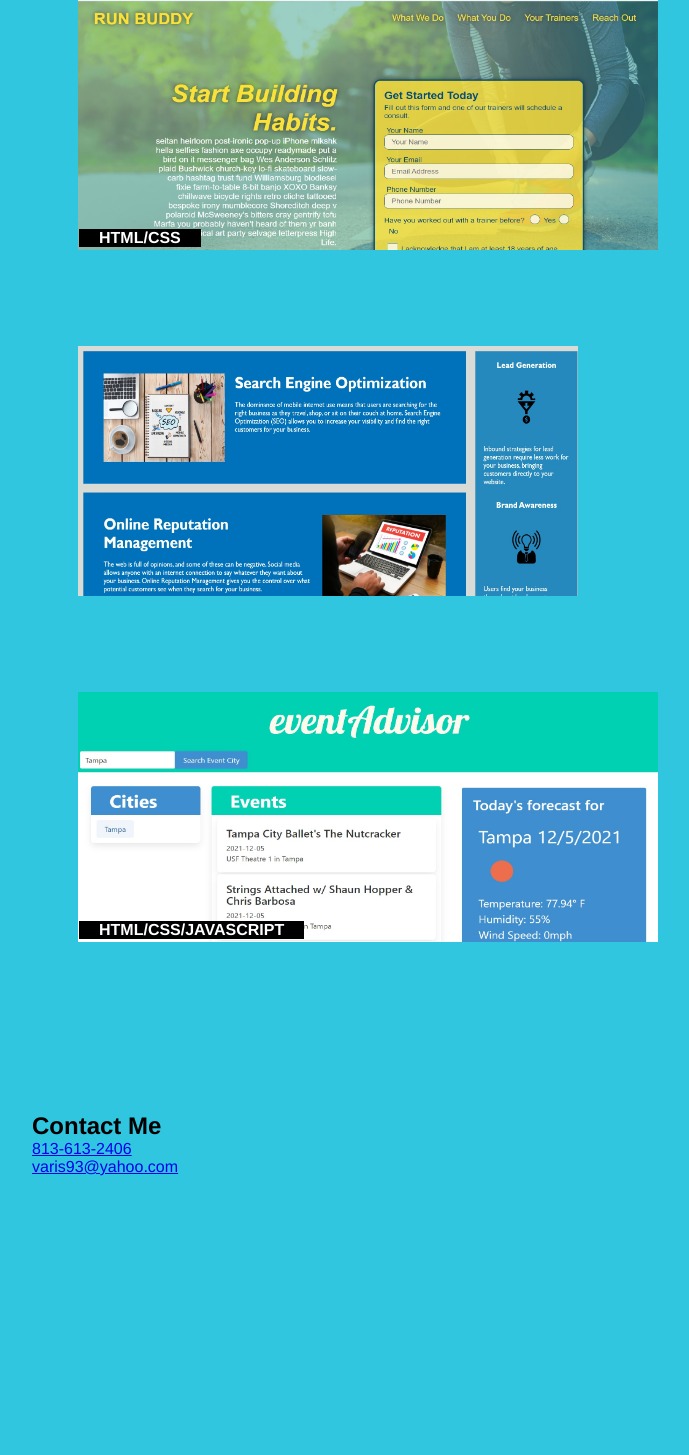
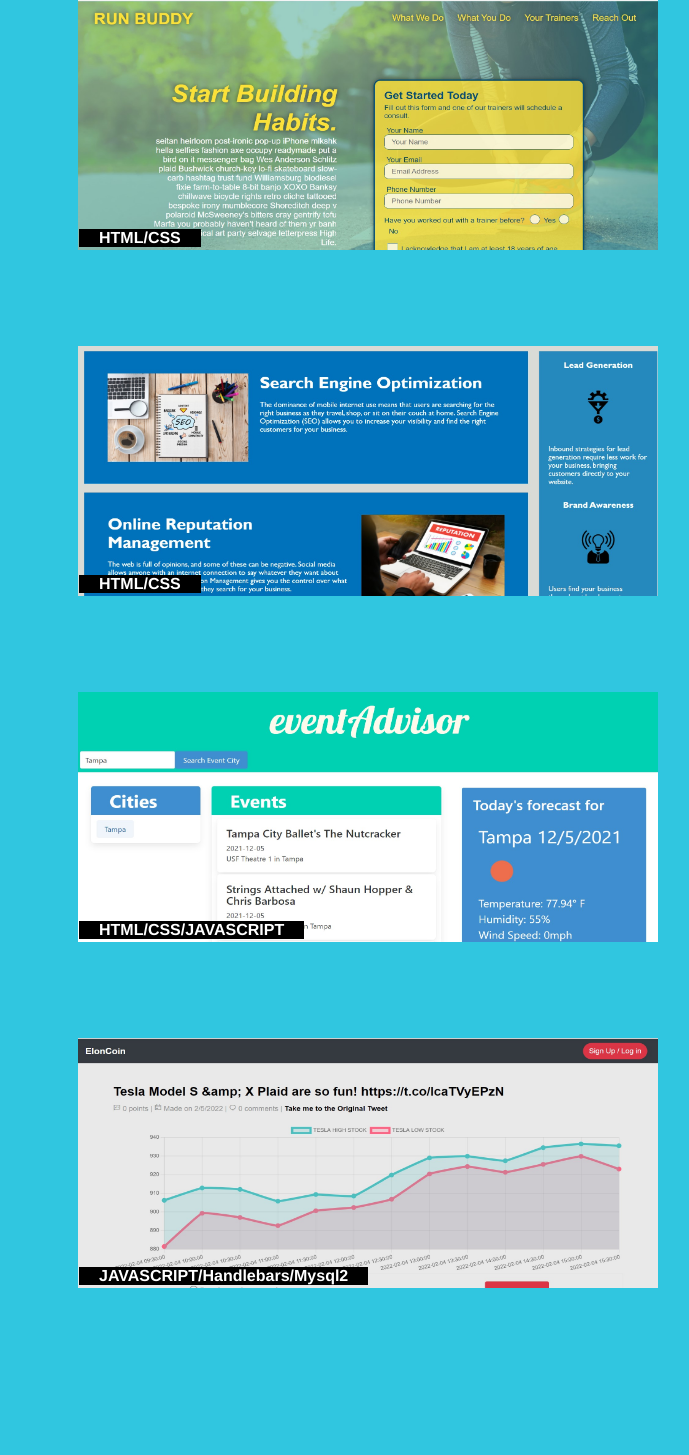
Before and after one commit to varis1993/My-Portfolio, a plain HTML site: page index.html in a window 1280 px wide. Shown: the part 796-2251 px from the top of the page, without its empty margins (28-717 px from the left). Before the commit the page ends 2032 px from the top, so only its background shows below. Drawn offline with Linux system fonts and the light colour scheme.

Commit message:
added project

```diff
--- a/assets/css/style.css
+++ b/assets/css/style.css
@@ -104,3 +104,7 @@ body {
     padding-left: 20px;
     padding-right: 20px;
   }
+
+  u {
+    text-decoration: underline;
+  }
--- a/index.html
+++ b/index.html
@@ -62,11 +62,13 @@
             </div>
           </div>
         </a>
-        <a href="https://varis1993.github.io/Horiseon-Style//">
+
+        <a href="https://varis1993.github.io/Horiseon-Style/">
           <div class="container">
-          <img class="style" src="./assets/images/Horiseon.jpg" alt="Horiseon">
-          <div class="text-block">
-            <h4>HTML/CSS</h4>
+            <img class="style" src="./assets/images/Horiseon.jpg" style="width:50%;">
+            <div class="text-block">
+              <h4>HTML/CSS</h4>
+            </div>
           </div>
         </a>
 
@@ -75,6 +77,15 @@
             <img class="style" src="./assets/images/EventAdvisor.jpg" style="width:50%;">
             <div class="text-block">
               <h4>HTML/CSS/JAVASCRIPT</h4>
+            </div>
+          </div>
+        </a>
+
+        <a href="https://eloncoin.herokuapp.com/post/41/">
+          <div class="container">
+            <img class="style" src="./assets/images/ElonCoin.jpg" style="width:50%;">
+            <div class="text-block">
+              <h4>JAVASCRIPT/Handlebars/Mysql2</h4>
             </div>
           </div>
         </a>
```
Also changed, not shown: assets/images/ElonCoin.jpg (added).
